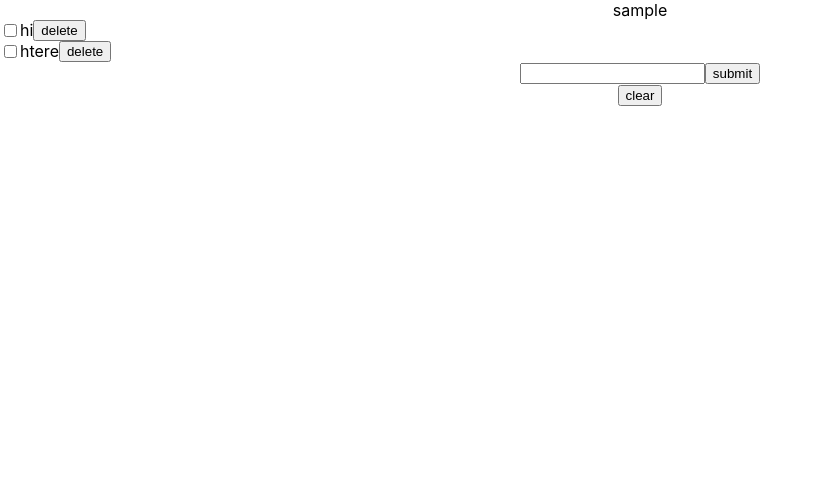
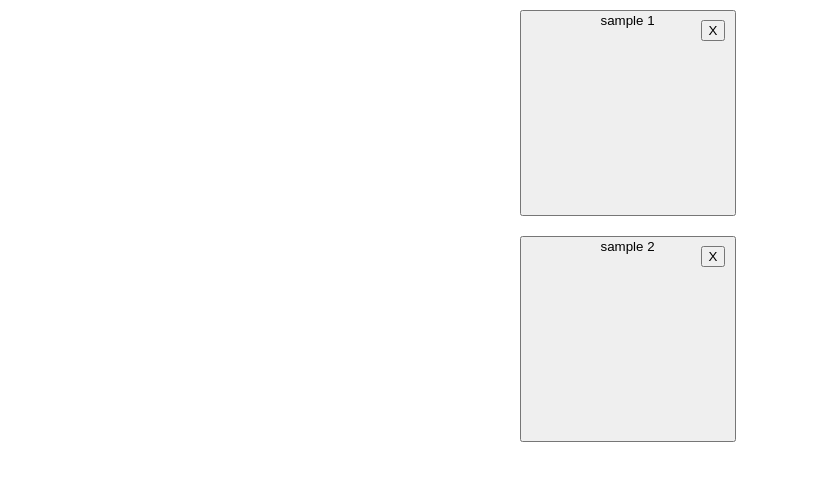
Before and after one commit to virtual-study-room/virtual-study-room-frontend, a React (Create React App) app: page / in a window 1280 px wide. Shown: the top 480 px of the page, without its empty margins (0-819 px from the left). Built offline with nearby package versions, Linux system fonts and the light colour scheme.

Commit message:
Create component for viewing user's todo-lists

```diff
--- a/src/App.tsx
+++ b/src/App.tsx
@@ -1,11 +1,11 @@
 import React from "react";
-import List from "./TodoList/List.js";
+import TodoLists from "./TodoList/TodoLists.js";
 import "./App.css";
 
 function App() {
   return (
     <div className="App">
-      <List listid="12325" />
+      <TodoLists />
     </div>
   );
 }
--- a/src/TodoList/List.js
+++ b/src/TodoList/List.js
@@ -5,6 +5,25 @@ export default function List(props) {
   const [title, setTitle] = useState("sample");
   const [tasks, setTasks] = useState(["hi", "htere"]);
   const [input, setInput] = useState("");
+
+  // TODO: set useEffect for grabbing title and tasks using props.id
+
+  const removeTask = (i) => {
+    // TODO: change this later to remove from database
+    console.log(i);
+    let newTasks = [...tasks];
+    newTasks.splice(i, 1);
+    setTasks(newTasks);
+  };
+
+  const addTask = (task) => {
+    // TODO: change this later to add to database
+    setTasks([...tasks, task]);
+    setInput("");
+  };
+
+  // TODO: change this later to clear from database
+  const clearTasks = () => setTasks([]);
 
   const renderTasks = () => {
     return tasks.map((task, index) => (
@@ -15,13 +34,6 @@ export default function List(props) {
         key={task + index}
       />
     ));
-  };
-
-  const removeTask = (i) => {
-    console.log(i);
-    let newTasks = [...tasks];
-    newTasks.splice(i, 1);
-    setTasks(newTasks);
   };
 
   const inputArea = () => {
@@ -37,13 +49,6 @@ export default function List(props) {
     );
   };
 
-  const addTask = (task) => {
-    setTasks([...tasks, task]);
-    setInput("");
-  };
-
-  const clearTasks = () => setTasks([]);
-
   return (
     <div>
       <div>{title}</div>
@@ -53,13 +58,3 @@ export default function List(props) {
     </div>
   );
 }
-
-// each line is a component
-// checked or unchecked
-// content
-// delete line (from parent)
-// input space
-// textbox
-// add line
-// clear button
-// are you sure?
--- /dev/null
+++ b/src/TodoList/TodoLists.js
@@ -0,0 +1,48 @@
+import React, { useState } from "react";
+import List from "./List.js";
+
+export default function TodoLists(props) {
+  const [lists, setLists] = useState(["123", "456"]);
+  const [titles, setTitles] = useState(["sample 1", "sample 2"]);
+
+  // TODO: set useEffect for grabbing lists and titles
+
+  const gotoList = (id) => {
+    // TODO: change this later to actually go to a new page using react router stuff
+    // TODO: pass in id as a prop!!
+    console.log(id);
+    // <List id="12325" />
+  };
+
+  const deleteList = (i) => {
+    // TODO: change this later to remove from database
+    console.log(i);
+    let newLists = [...lists];
+    newLists.splice(i, 1);
+    setLists(newLists);
+  };
+
+  // TODO: move styles to a css file
+  const renderLists = () => {
+    return lists.map((id, i) => (
+      <div>
+        <button onClick={() => gotoList(id)} style={{ margin: "10px" }}>
+          <div style={{ height: "200px", width: "200px" }}>{titles[i]}</div>
+        </button>
+        <button
+          onClick={() => deleteList(i)}
+          style={{ position: "relative", right: "45px", top: "10px" }}
+        >
+          X
+        </button>
+      </div>
+    ));
+  };
+
+  return (
+    <div className="App">
+      {/* <List listid="12325" /> */}
+      {renderLists()}
+    </div>
+  );
+}
```
